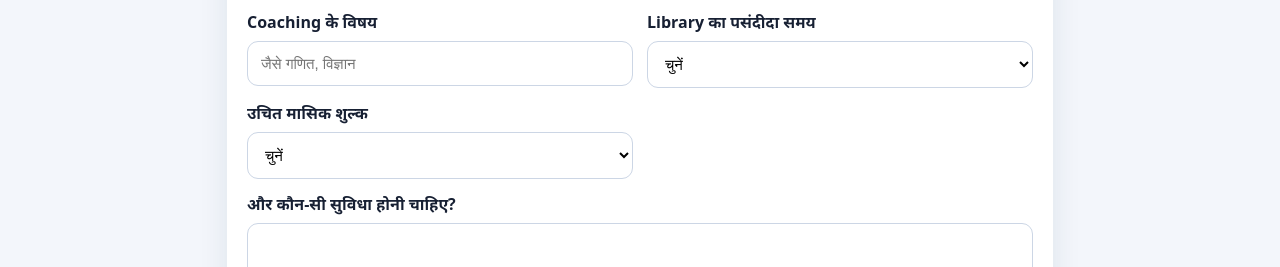
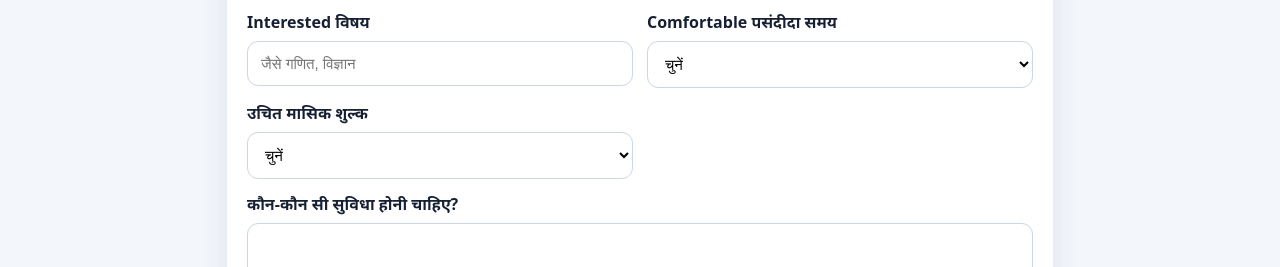
Before and after one commit to namoacademy24-a11y/Namo-academy-interest-forms-, a plain HTML site: page index.html in a window 1280 px wide. Shown: the part 622-889 px from the top of the page. Drawn offline with Linux system fonts and the light colour scheme.

Commit message:
Update index.html

```diff
--- a/index.html
+++ b/index.html
@@ -46,10 +46,10 @@ label{display:block;font-weight:700;margin-bottom:6px}input,select,textarea{widt
       <div><label>कक्षा / स्तर <span class="req">*</span></label><select name="class_level" required><option value="">चुनें</option><option>5वीं</option><option>6वीं</option><option>7वीं</option><option>8वीं</option><option>9वीं</option><option>10वीं</option><option>11वीं</option><option>12वीं</option><option>अन्य</option></select></div>
       <div><label>मोबाइल नंबर <span class="req">*</span></label><input name="mobile" type="tel" pattern="[0-9]{10}" maxlength="10" required></div>
       <div class="full"><label>किस सुविधा में रुचि है? <span class="req">*</span></label><select name="service" required><option value="">चुनें</option><option>Coaching</option><option>Computer Centre</option><option>Library</option><option>Coaching + Computer Centre</option><option>अन्य</option></select></div>
-      <div><label>Coaching के विषय</label><input name="subjects" placeholder="जैसे गणित, विज्ञान"></div>
-      <div><label>Library का पसंदीदा समय</label><select name="library_time"><option value="">चुनें</option><option>सुबह</option><option>दोपहर</option><option>शाम</option><option>कोई भी समय</option></select></div>
+      <div><label>Interested विषय</label><input name="subjects" placeholder="जैसे गणित, विज्ञान"></div>
+      <div><label>Comfortable पसंदीदा समय</label><select name="library_time"><option value="">चुनें</option><option>सुबह</option><option>दोपहर</option><option>शाम</option><option>कोई भी समय</option></select></div>
       <div><label>उचित मासिक शुल्क</label><select name="fee"><option value="">चुनें</option><option>₹500 तक</option><option>₹500–₹1000</option><option>₹1000–₹1500</option><option>₹1500 से अधिक</option></select></div>
-      <div class="full"><label>और कौन-सी सुविधा होनी चाहिए?</label><textarea name="message"></textarea></div>
+      <div class="full"><label>कौन-कौन सी सुविधा होनी चाहिए?</label><textarea name="message"></textarea></div>
     </div>
     <input type="hidden" name="form_type" value="Student Interest">
     <button class="btn" type="submit">फॉर्म जमा करें</button>
```
